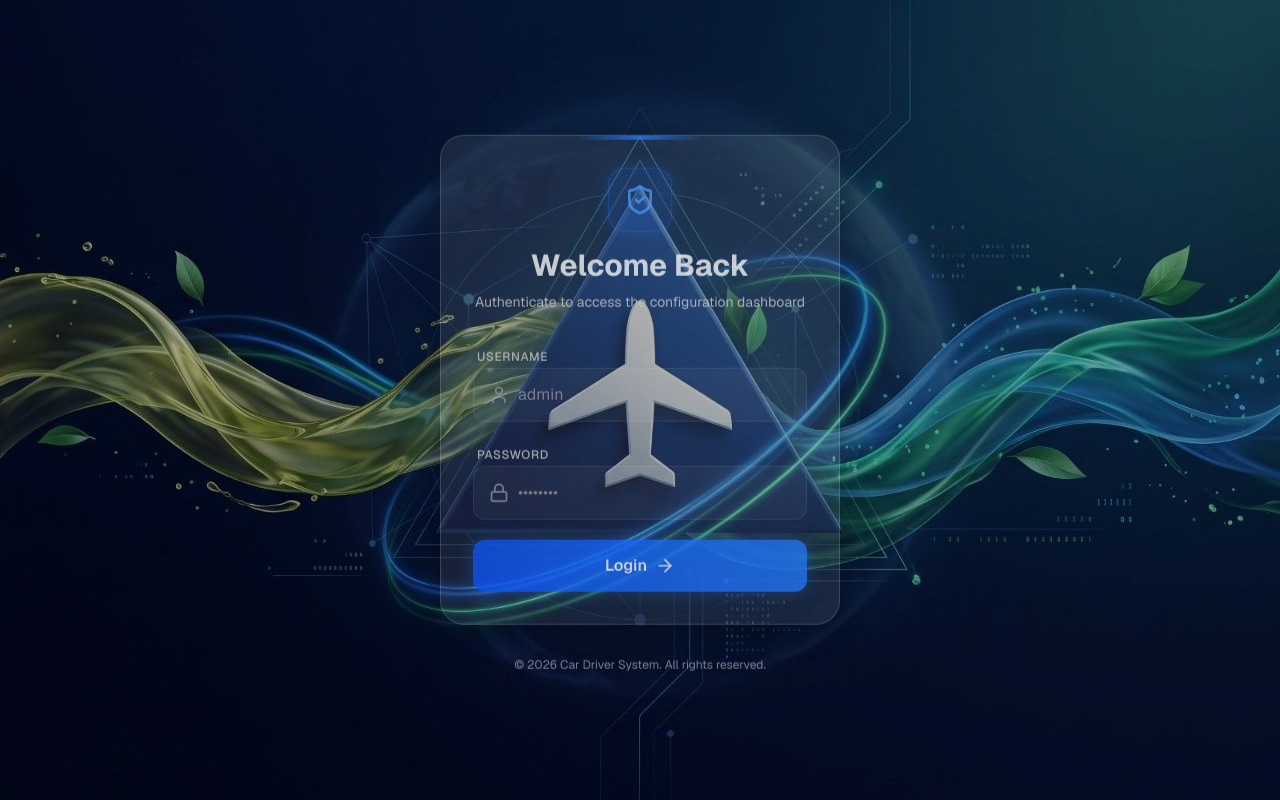
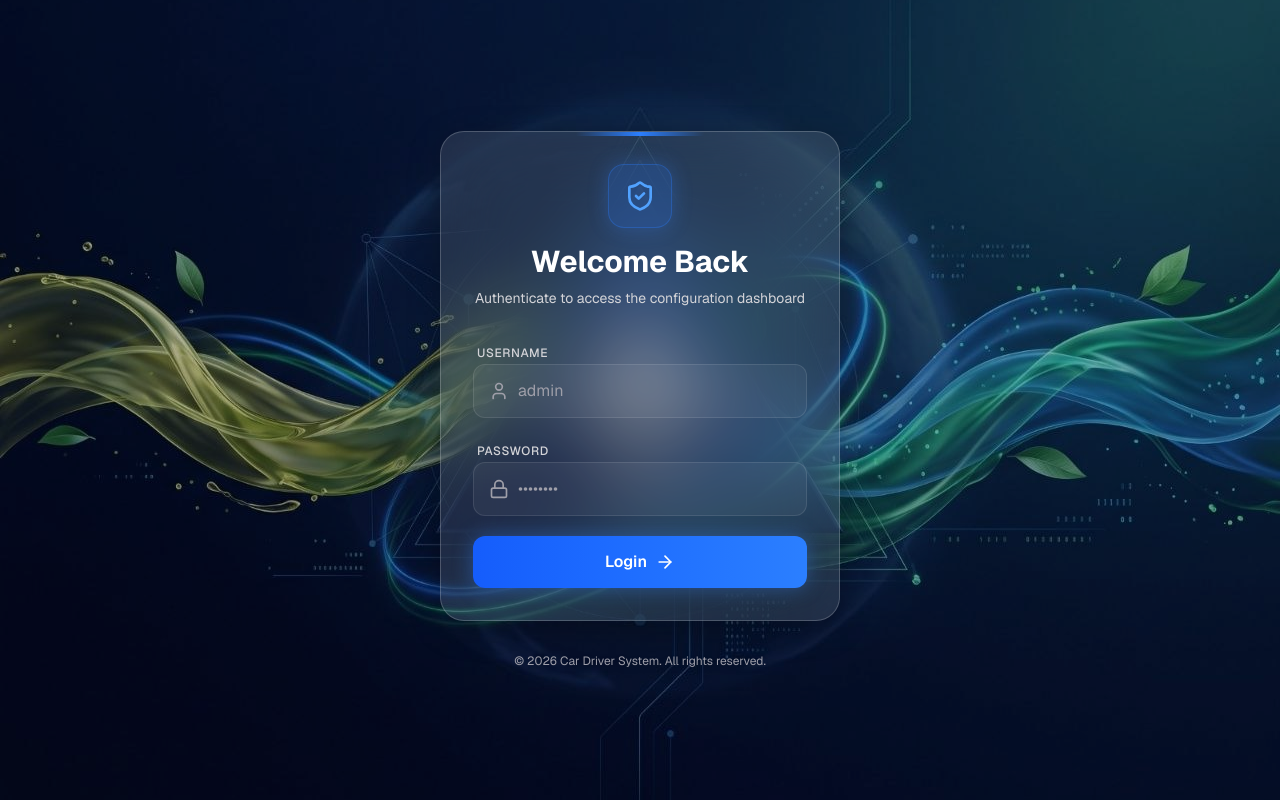
Before and after one commit to sleem5482/carDriver_frontend, a Next.js app: page / in a window 1280 px wide. Built offline with nearby package versions, Linux system fonts and the light colour scheme; no server answers.

Commit message:
make splash 1 sec

```diff
--- a/app/page.tsx
+++ b/app/page.tsx
@@ -17,7 +17,7 @@ export default function AdminEntryPoint() {
     // Hide splash screen after 10 seconds
     const timer = setTimeout(() => {
       setShowSplash(false);
-    }, 4000);
+    }, 1000);
     return () => clearTimeout(timer);
   }, []);
 
```
